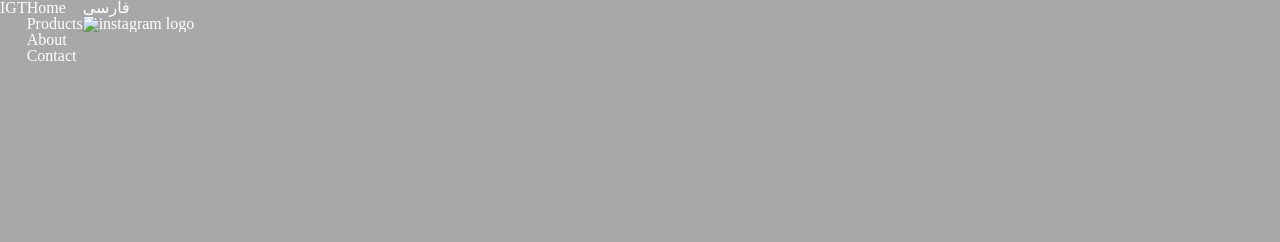
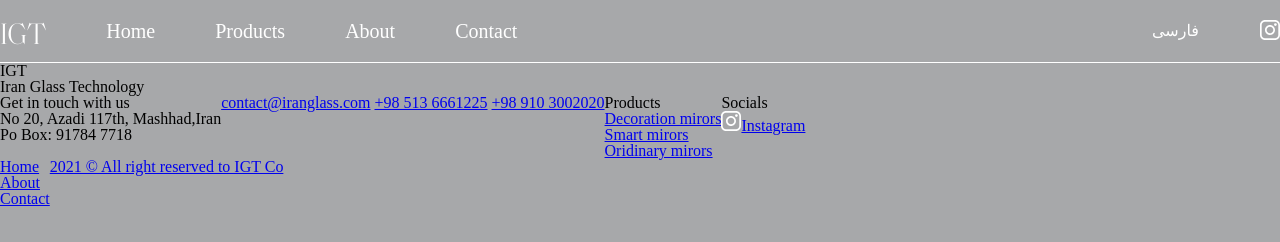
Before and after one commit to mmdsh-programmer/iran-glass, a plain HTML site: page index.html in a window 1280 px wide. Drawn offline with Linux system fonts and the light colour scheme.

Commit message:
add some styles to header

```diff
--- a/css/header/_header.scss
+++ b/css/header/_header.scss
@@ -6,5 +6,44 @@
   }
   .container {
     max-width: 1840px;
+    border-bottom: 1px solid #fff;
+  }
+  .header-logo {
+    font-family: $saolDisplayLight;
+    font-size: 30px;
+    font-weight: 300;
+    color: #fff;
+    margin: 20px 0 12px 0;
+  }
+  .header-navbar {
+    margin-left: 30px;
+    display: flex;
+    align-items: center;
+    margin-right: auto;
+    .header-menu {
+      display: flex;
+    }
+    .menu-link {
+      margin: 0 30px;
+      font-family: NittiGrotesk;
+      font-size: 20px;
+    }
+  }
+  .header-utilities {
+    display: flex;
+    align-items: center;
+    .lang-switch {
+      margin-right: 61px;
+      font-family: Kalameh;
+      font-size: 16px;
+    }
+    .instagram {
+      width: 20px;
+      height: 20px;
+    }
+    .header-utilities-menu {
+      display: flex;
+      align-items: center;
+    }
   }
 }
--- a/css/styles.scss
+++ b/css/styles.scss
@@ -1,3 +1,4 @@
+@import "variables/variables";
 @import "reset/reset";
 @import "base/base";
 @import "header/header";
--- /dev/null
+++ b/css/variables/_variables.scss
@@ -0,0 +1,10 @@
+@font-face {
+  font-family: SaolDisplay;
+  src: url(../../fonts/SaolDisplay-Light.ttf) format("truetype");
+  font-weight: normal;
+  font-style: normal;
+  font-stretch: normal;
+  font-display: swap;
+}
+
+$saolDisplayLight : SaolDisplay;
--- a/index.html
+++ b/index.html
@@ -14,30 +14,32 @@
         <div class="container">
             <div class="row">
                 <a href="#" class="header-logo">IGT</a>
+
                 <nav class="header-navbar">
-                    <ul class="navbar-nav">
-                        <li class="nav-item">
-                            <a href="#" class="nav-link">Home</a>
+                    <ul class="header-menu">
+                        <li class="menu-item">
+                            <a href="#" class="menu-link">Home</a>
                         </li>
-                        <li class="nav-item">
-                            <a href="#" class="nav-link">Products</a>
+                        <li class="menu-item">
+                            <a href="#" class="menu-link">Products</a>
                         </li>
-                        <li class="nav-item">
-                            <a href="#" class="nav-link">About</a>
+                        <li class="menu-item">
+                            <a href="#" class="menu-link">About</a>
                         </li>
-                        <li class="nav-item">
-                            <a href="#" class="nav-link">Contact</a>
+                        <li class="menu-item">
+                            <a href="#" class="menu-link">Contact</a>
                         </li>
                     </ul>
                 </nav>
+
                 <div class="header-utilities">
-                    <ul class="utilities-nav">
-                        <li class="nav-item">
-                            <a class="nav-link" href="tel:31207963000">فارسی</a>
+                    <ul class="header-utilities-menu">
+                        <li class="menu-item">
+                            <a class="menu-link lang-switch" href="#">فارسی</a>
                         </li>
-                        <li class="nav-item instagram">
-                            <a class="nav-link" href="#">
-                                <img src="images/header-logo/instagram.svg" alt="instagram logo" title="instagram">
+                        <li class="menu-item">
+                            <a class="menu-link" href="#">
+                                <img src="images/social-icons/instagram.svg" alt="instagram" title="instagram" class="instagram">
                             </a>
                         </li>
                     </ul>
@@ -46,6 +48,70 @@
         </div>
     </header>
 
+
+
+    <footer class="main-footer">
+        <div class="container">
+            <div class="row wrap footer-subscribe">
+                <dl class="subscribe">
+                    <dt>IGT</dt>
+                    <dd>Iran Glass Technology</dd>
+                </dl>
+            </div>
+
+            <div class="row wrap footer-info">
+                <div class="col-3">
+                    <h6 class="footer-info-title">
+                        Get in touch with us
+                    </h6>
+                    <address class="footer-info-address">
+                        No 20, Azadi 117th,
+                        Mashhad,Iran
+                    </address>
+                    <span class="footer-info-postcode">Po Box: 91784 7718</span>
+                </div>
+                <div class="col-3">
+                    <a href="mailto:contact@iranglass.com" class="footer-info-email">contact@iranglass.com</a>
+                    <a href="tel:+985136661225" class="footer-info-tel">+98 513 6661225</a>
+                    <a href="tel:+989103002020" class="footer-info-phone">+98 910 3002020</a>
+                </div>
+                <div class="col-3">
+                    <h6 class="footer-info-title">
+                        Products
+                    </h6>
+                    <ul class="footer-info-menu">
+                        <li class="menu-item"><a href="#" class="menu-link">Decoration mirors</a></li>
+                        <li class="menu-item"><a href="#" class="menu-link">Smart mirors</a></li>
+                        <li class="menu-item"><a href="#" class="menu-link">Oridinary mirors</a></li>
+                    </ul>
+                </div>
+                <div class="col-3">
+                    <h6 class="footer-info-title">
+                        Socials
+                    </h6>
+                    <ul class="footer-info-menu">
+                        <li class="menu-item">
+                            <a href="#" class="menu-link">
+                                <img src="images/social-icons/instagram.svg" alt="instagram" title="instagram">Instagram
+                            </a>
+                        </li>
+                    </ul>
+                </div>
+            </div>
+
+            <div class="row wrap footer-copyright">
+                <nav class="footer-copyright-navbar">
+                    <ul class="footer-copyright-menu">
+                        <li class="menu-item"><a href="#" class="menu-link">Home</a></li>
+                        <li class="menu-item"><a href="#" class="menu-link">About</a></li>
+                        <li class="menu-item"><a href="#" class="menu-link">Contact</a></li>
+                    </ul>
+                </nav>
+
+                <a href="#" class="copyright-link">2021 © All right reserved to IGT Co</a>
+            </div>
+        </div>
+    </footer>
 </body>
 
 </html>
```
Also changed, not shown: css/styles.css, fonts/SaolDisplay-Light.ttf (added), images/social-icons/instagram.svg (added), 1 other file.
